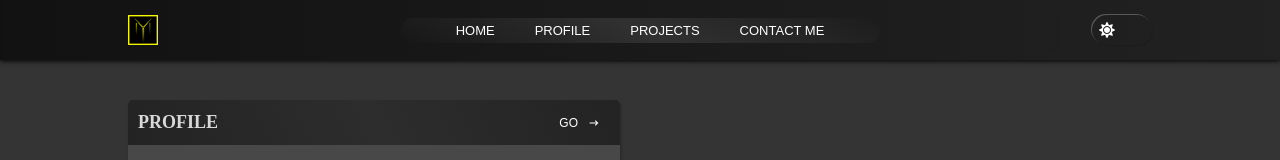
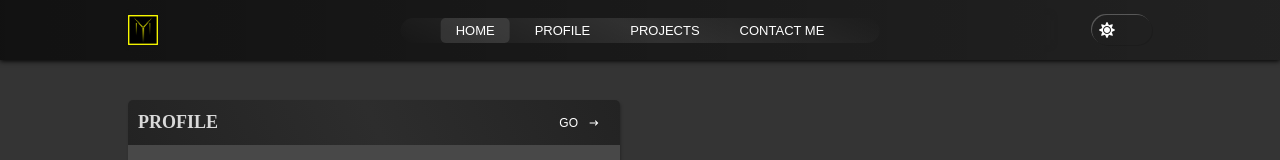
Before and after one commit to Yellow-May/portfolio-2021, a React (Create React App) app: page / in a window 1280 px wide. Shown: the top 160 px of the page. Built offline with nearby package versions, Linux system fonts and the light colour scheme.

Commit message:
📦 NEW: Implemented UseContext in Application Header

```diff
--- a/src/app/store.tsx
+++ b/src/app/store.tsx
@@ -1,7 +1,7 @@
 import React from "react";
 import reducer, { ActionInterfaceProps } from "./reducer";
 
-export type CurrentPageTypes = "Home" | "Profile" | "Projects" | "Contact Me";
+export type CurrentPageTypes = "Home" | "Profile" | "Projects";
 
 export interface InitialStateProps {
 	themeLight: boolean;
--- a/src/components/Header/index.tsx
+++ b/src/components/Header/index.tsx
@@ -1,6 +1,8 @@
 import React from "react";
 import { useSwipeable } from "react-swipeable";
 import { useHistory } from "react-router-dom";
+import { AppContext, CurrentPageTypes } from "../../app/store";
+import { Actions } from "../../app/reducer";
 
 import Styled from "./styled";
 import Container from "../../styles/components/Container";
@@ -13,24 +15,23 @@ import { FaMoon, FaSun } from "react-icons/fa";
 import { TiSocialGithub, TiSocialLinkedin, TiSocialTwitter, TiMail } from "react-icons/ti";
 import logo from "../../assets/images/mayv2.png";
 
-const links = ["Home", "Profile", "Projects", "Contact Me"];
+const links: CurrentPageTypes[] = ["Home", "Profile", "Projects"];
 const socials = [<TiSocialLinkedin />, <TiSocialGithub />, <TiSocialTwitter />, <TiMail />];
 
 const Header = () => {
-	const [switchstate, setswitchstate] = React.useState(false);
-	const [navbarstate, setnavbarstate] = React.useState(false);
-	const [active, setactivestate] = React.useState("home");
+	const { state, dispatch } = React.useContext(AppContext);
+	const { currentPage, navbarOpen, themeLight } = state;
 
 	const { push } = useHistory();
 
 	const closeNavBar = useSwipeable({
-		onSwipedLeft: () => setnavbarstate(false),
+		onSwipedLeft: () => dispatch({ type: Actions.NAVBAR_CLOSE }),
 	});
 
 	return (
 		<Styled>
 			<Container>
-				<NavBar mobInView={navbarstate} {...closeNavBar}>
+				<NavBar mobInView={navbarOpen} {...closeNavBar}>
 					<img src={logo} alt='yellow may' />
 
 					<NavLinks>
@@ -39,15 +40,17 @@ const Header = () => {
 								key={index}
 								variant='link'
 								title={link}
-								active={active === link}
+								active={currentPage === link}
 								onClick={() => {
-									setactivestate(link);
-									link !== "Contact Me" &&
-										(link === "Home" ? push("/") : push(`/${link.toLowerCase()}`));
+									dispatch({ type: Actions.CHANGE_CURRENT_PAGE, payload: link });
+									link === "Home" ? push("/") : push(`/${link.toLowerCase()}`);
 								}}>
 								{link}
 							</Button>
 						))}
+						<Button variant='link' title='Contact Me'>
+							Contact Me
+						</Button>
 					</NavLinks>
 
 					<Socials>
@@ -59,13 +62,16 @@ const Header = () => {
 					</Socials>
 				</NavBar>
 
-				<Button onClick={() => setnavbarstate(prev => !prev)} title='nav button' variant='icon'>
-					{navbarstate ? <CgMenuRight /> : <CgMenuLeft />}
+				<Button
+					onClick={() => dispatch({ type: Actions.NAVBAR_OPEN })}
+					title='nav button'
+					variant='icon'>
+					{navbarOpen ? <CgMenuRight /> : <CgMenuLeft />}
 				</Button>
 
 				<Switch
-					checked={switchstate}
-					onClick={() => setswitchstate(prev => !prev)}
+					checked={themeLight}
+					onClick={() => dispatch({ type: Actions.TOGGLE_THEME })}
 					leftIcon={FaMoon}
 					rightIcon={FaSun}
 				/>
--- a/src/index.tsx
+++ b/src/index.tsx
@@ -1,13 +1,16 @@
 import React from "react";
 import ReactDOM from "react-dom";
+import { AppProvider } from "./app/store";
 import { BrowserRouter } from "react-router-dom";
 import App from "./App";
 
 ReactDOM.render(
 	<React.StrictMode>
-		<BrowserRouter>
-			<App />
-		</BrowserRouter>
+		<AppProvider>
+			<BrowserRouter>
+				<App />
+			</BrowserRouter>
+		</AppProvider>
 	</React.StrictMode>,
 	document.getElementById("root")
 );
```
